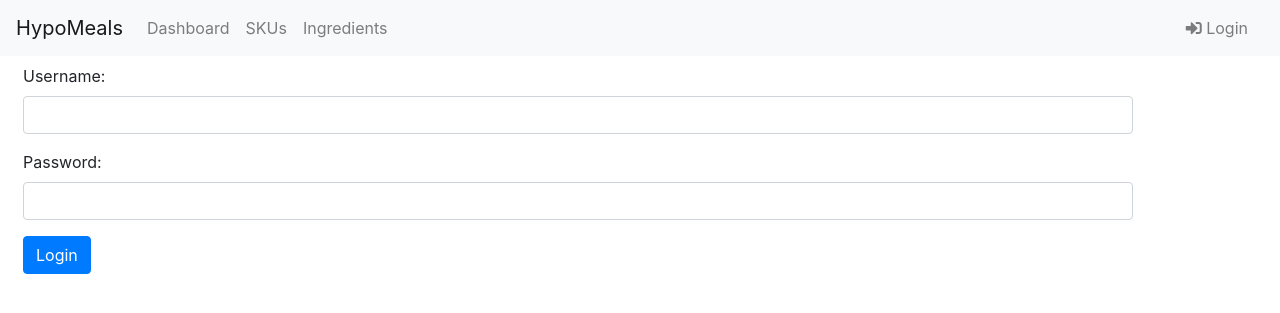
After one commit to blhguo/hypomeals, a Django app: page /login/ in a window 1280 px wide. The commit adds this page. Shown: the top 313 px of the page. Run offline with Django 3.2, Linux system fonts and the light colour scheme; some libraries are stand-ins or nearby versions.

Commit message:
Templates and login page

```diff
--- a/hypomeals/HypoMeals/settings.py
+++ b/hypomeals/HypoMeals/settings.py
@@ -32,6 +32,8 @@ ALLOWED_HOSTS = [
 ]
 
 AUTH_USER_MODEL = "meals.User"
+LOGIN_URL = "/accounts/login/"
+LOGIN_REDIRECT_URL = "/"
 
 
 # Application definition
--- /dev/null
+++ b/hypomeals/meals/templates/meals/base.html
@@ -0,0 +1,81 @@
+{% load static %}
+<!DOCTYPE html>
+<html lang="en">
+<head>
+    <!-- Required meta tags -->
+    <meta charset="utf-8">
+    <meta name="viewport" content="width=device-width, initial-scale=1, shrink-to-fit=no">
+
+    <!-- Bootstrap CSS -->
+    <link rel="stylesheet" href="https://stackpath.bootstrapcdn.com/bootstrap/4.1.3/css/bootstrap.min.css" integrity="sha384-MCw98/SFnGE8fJT3GXwEOngsV7Zt27NXFoaoApmYm81iuXoPkFOJwJ8ERdknLPMO" crossorigin="anonymous">
+    <!--FontAwesome CSS -->
+    <link href="https://use.fontawesome.com/releases/v5.0.6/css/all.css" rel="stylesheet">
+    <title>{% block title %}{% endblock %}</title>
+    {% block head %}
+    {% endblock %}
+</head>
+<script>
+    {% block script %}
+    {% endblock %}
+</script>
+<style>
+    span.form-error {
+        color: red
+    }
+    .errorlist {
+        color: red
+    }
+    {% block style %}
+    {% endblock %}
+</style>
+<body>
+{# Adapted from https://getbootstrap.com/docs/4.1/components/navbar/  #}
+
+<nav class="navbar navbar-expand-lg navbar-light bg-light sticky-top">
+    <a class="navbar-brand" href="/">HypoMeals</a>
+    <button class="navbar-toggler"
+            type="button"
+            data-toggle="collapse"
+            data-target="#navbarSupportedContent"
+            aria-controls="navbarSupportedContent"
+            aria-expanded="false"
+            aria-label="Toggle navigation">
+        <span class="navbar-toggler-icon"></span>
+    </button>
+
+    <div class="collapse navbar-collapse" id="navbarSupportedContent">
+        <ul class="navbar-nav mr-auto">
+            <li class="nav-item {% block dashboard_active %}{% endblock %}">
+                <a class="nav-link" href="/">Dashboard</a>
+            </li>
+            <li class="nav-item {% block sku_active %}{% endblock %}">
+                <a class="nav-link" href="#">SKUs</a>
+            </li>
+            <li class="nav-item {% block ingredient_active %}{% endblock %}">
+                <a class="nav-link" href="#">Ingredients</a>
+            </li>
+        </ul>
+
+        <ul class="navbar-nav mr-2">
+        {% if request.user.is_authenticated %}
+            <li><span class="navbar-text">{{ request.user.first_name }}</span></li>
+            <li class="nav-item">
+            <a class="nav-link" href="{% url 'logout' %}"><span class="fa fa-sign-out-alt"></span> Logout</a>
+            </li>
+        {% else %}
+            <li class="nav-item">
+            <a class="nav-link" href="{% url 'login' %}"><span class="fa fa-sign-in-alt"></span> Login</a>
+            </li>
+        {% endif %}
+        </ul>
+    </div>
+</nav>
+{% block body %}
+{% endblock %}
+<script src="https://code.jquery.com/jquery-3.3.1.min.js" crossorigin="anonymous"></script>
+<script src="https://cdnjs.cloudflare.com/ajax/libs/popper.js/1.14.3/umd/popper.min.js" integrity="sha384-ZMP7rVo3mIykV+2+9J3UJ46jBk0WLaUAdn689aCwoqbBJiSnjAK/l8WvCWPIPm49" crossorigin="anonymous"></script>
+<script src="https://stackpath.bootstrapcdn.com/bootstrap/4.1.3/js/bootstrap.min.js" integrity="sha384-ChfqqxuZUCnJSK3+MXmPNIyE6ZbWh2IMqE241rYiqJxyMiZ6OW/JmZQ5stwEULTy" crossorigin="anonymous"></script>
+{% block scriptend %}
+{% endblock %}
+</body>
+</html>
--- /dev/null
+++ b/hypomeals/meals/templates/registration/login.html
@@ -0,0 +1,39 @@
+{% extends 'meals/base.html' %}
+
+{% block body %}
+    <div class="container m-2">
+    <div class="row">
+        <div class="col-sm m-auto">
+        <form method="post">
+            {% csrf_token %}
+            {{ form.non_field_errors }}
+            <div class="form-group">
+            <label for="{{ form.username.id_for_label }}">Username:</label>
+            <input type="text"
+                   name="username"
+                   class="form-control"
+                   id="{{ form.username.id_for_label }}">
+            <small>
+                {% if form.username.errors %}
+                {{ form.username.errors }}
+                {% endif %}
+            </small>
+            </div>
+            <div class="form-group">
+            <label for="{{ form.password.id_for_label }}">Password:</label>
+            <input type="password"
+                   name="password"
+                   class="form-control"
+                   id="{{ form.password.id_for_label }}">
+            <small>
+                {% if form.password.errors %}
+                {{ form.password.errors }}
+                {% endif %}
+            </small>
+            </div>
+        <button type="submit" class="btn btn-primary">Login</button>
+        </form>
+        </div>
+    </div>
+    </div>
+{% endblock %}
--- a/hypomeals/meals/urls.py
+++ b/hypomeals/meals/urls.py
@@ -1,7 +1,15 @@
+from django.conf.urls import url
 from django.urls import path
+from django.contrib.auth import views as auth_views
 
 from . import views
 
 urlpatterns = [
-    path('', views.index, name='index'),
+    # Normal views
+    path("", views.index, name="index"),
+    # SKU views
+    # Import/export views
+    # Account management views
+    url(r"^login/$", auth_views.LoginView.as_view(), name="login"),
+    path("logout/", views.logout_view, name="logout"),
 ]
```
Also changed, not shown: hypomeals/meals/templates/meals/index.html (+16 -1 lines), hypomeals/meals/views.py (+11 -3 lines).
